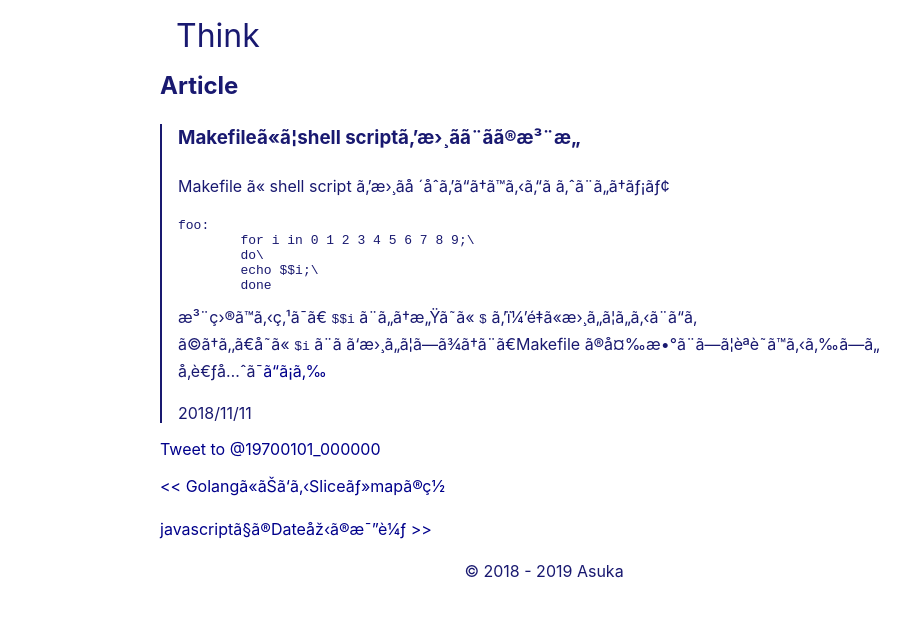
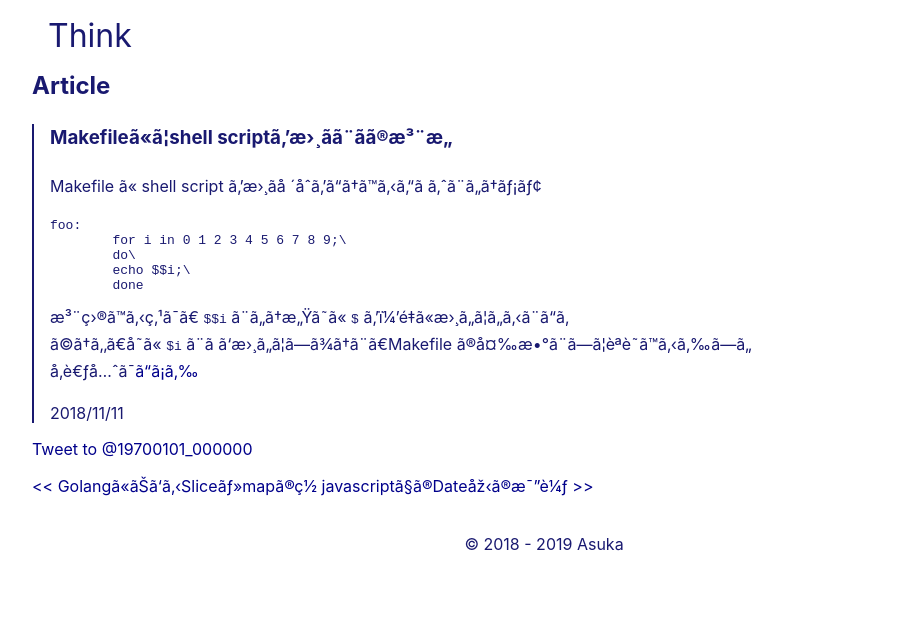
Before and after one commit to a-skua/a-skua.github.io, a Jekyll site: the page built from _posts/2018-11-11-makefile.md, in a window 1280 px wide. Shown: the top 617 px of the page, without its empty margins (96-1006 px from the left). Built offline with Jekyll 4.4.1, drawn with Linux system fonts in a browser that asks for light colours; comment, search, counter and statistics services are not loaded.

Commit message:
Fix paginator's layout and max-width

```diff
--- a/_scss/base.scss
+++ b/_scss/base.scss
@@ -21,7 +21,7 @@
   }
   .container {
     margin: 0 auto;
-    max-width: 768px;
+    max-width: 1024px;
   }
   footer {
     text-align: center;
@@ -51,6 +51,7 @@
       text-decoration: none;
     }
   }
+
   .article {
     padding: 0 1em;
     border-style: solid;
@@ -72,7 +73,26 @@
       }
     }
   }
+
   .date {
     text-align: right;
   }
+
+  .paginator {
+    display: flex;
+    margin: 0 0 1em;
+    padding: 0;
+    & > .item {
+      list-style: none;
+      width: 0;
+      flex-grow: 1;
+      text-align: center;
+      &.left {
+        text-align: left;
+      }
+      &.right {
+        text-align: right;
+      }
+    }
+  }
 }
```
Also changed, not shown: index.html (+4 -4 lines).
